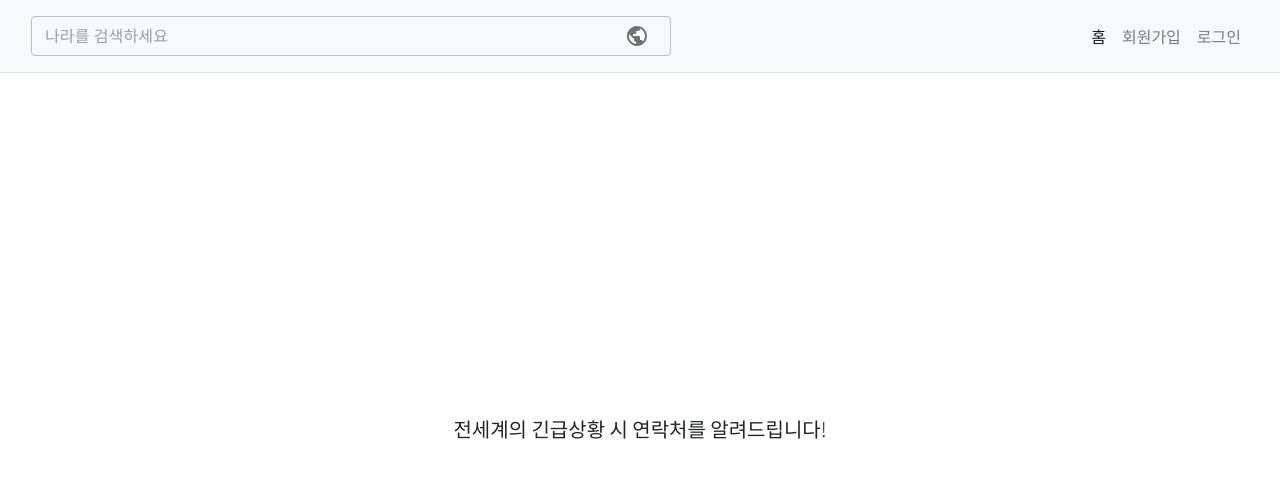
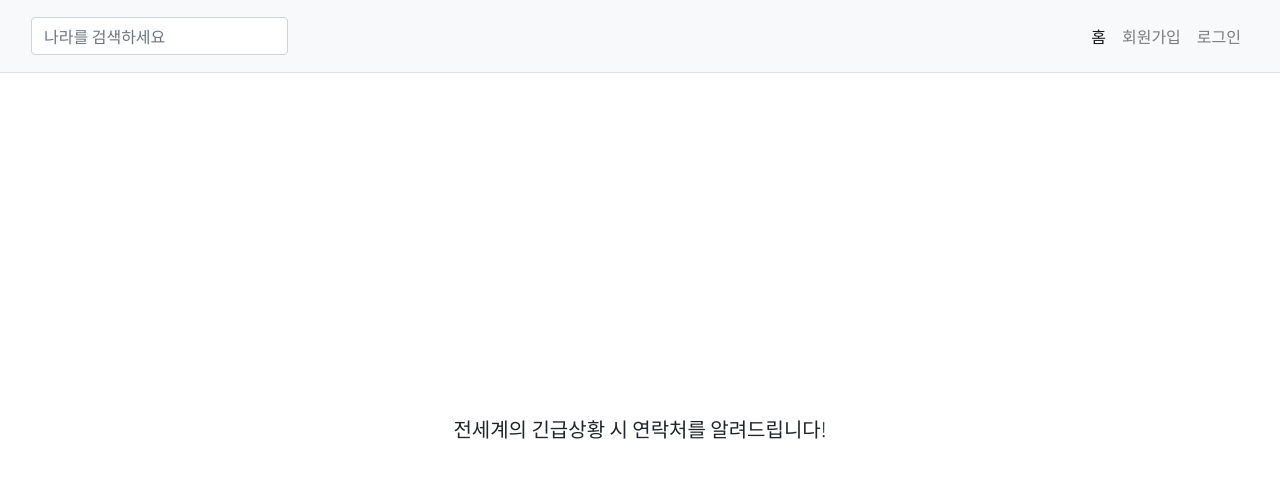
Before and after one commit to kaynekaynekayne/travel--call, a React (Create React App) app in the folder client/: page / in a window 1280 px wide. Shown: the top 478 px of the page. Built offline with nearby package versions, Linux system fonts and the light colour scheme; no server answers.

Commit message:
change to bootstrap

```diff
--- a/client/src/components/search.jsx
+++ b/client/src/components/search.jsx
@@ -1,7 +1,5 @@
 import React,{useState} from 'react'
 import {useNavigate} from 'react-router-dom';
-import {Public} from '@mui/icons-material';
-import {OutlinedInput, InputAdornment} from '@mui/material';
 
 const Search = () => {
     const [country, setCountry]=useState("");
@@ -15,18 +13,13 @@ const Search = () => {
 
     return (
         <form onSubmit={submitHandler}>
-            <OutlinedInput
-                required
+            <input
+                class="form-control mr-sm-2"
+                type="search"
                 placeholder="나라를 검색하세요"
+                aria-label="Search"
                 value={country}
                 onChange={(e)=>setCountry(e.target.value)}
-                size="small"
-                sx={{width:'50vw'}}
-                endAdornment={
-                    <InputAdornment position="start">
-                        <Public />
-                    </InputAdornment>
-                }
             />
         </form>
     )
```
